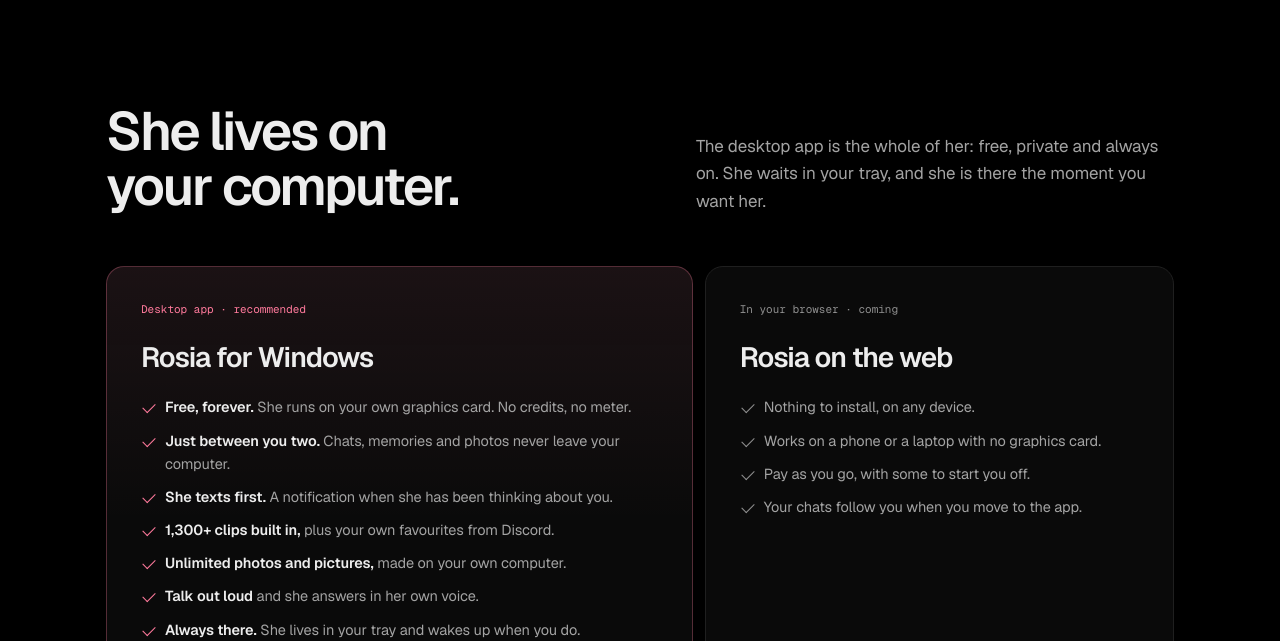
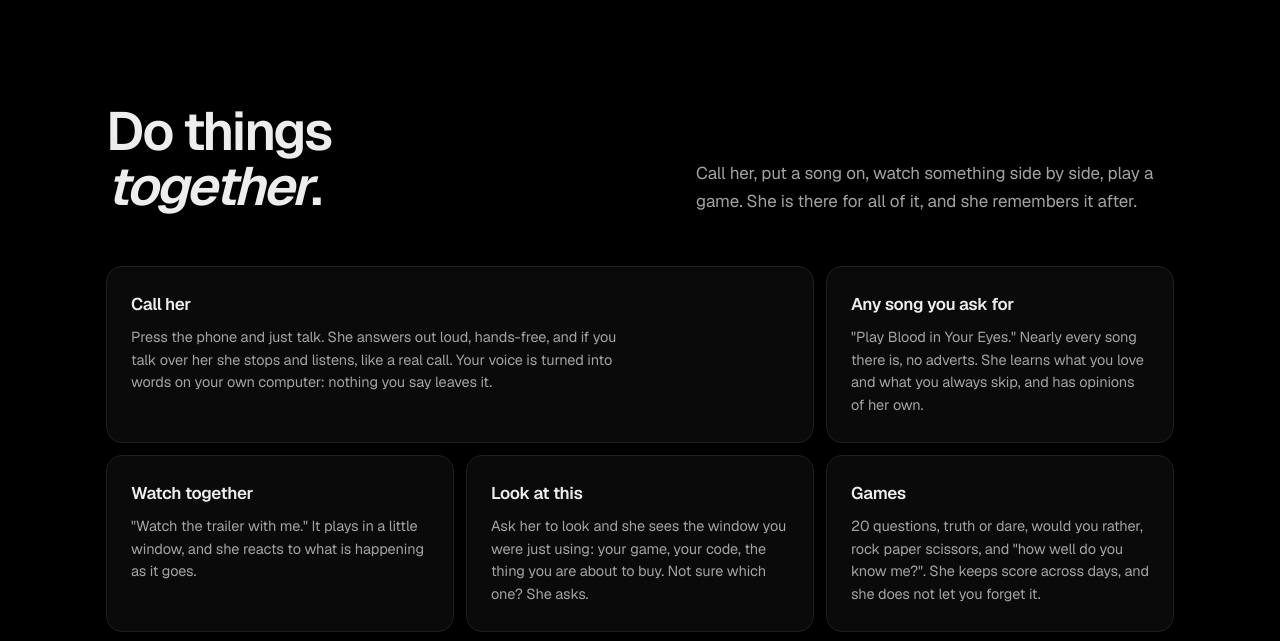
Before and after one commit to xorosiaxo/xorosiaxo.github.io, a plain HTML site: page index.html in a window 1280 px wide. Shown: the part 1909-2550 px from the top of the page. Drawn offline with Linux system fonts and the light colour scheme; no server answers; animation ran at ten frames a second.

Commit message:
Rosia 0.2.0

```diff
--- a/index.html
+++ b/index.html
@@ -5,7 +5,7 @@
   <meta name="viewport" content="width=device-width, initial-scale=1, viewport-fit=cover" />
   <meta name="theme-color" content="#000000" />
   <title>Rosia: the girl who is always yours</title>
-  <meta name="description" content="Rosia is the one you text at 2am. She flirts, teases, remembers everything you tell her, sends photos and clips, and messages first when she misses you. Free and private on your own computer. 18+." />
+  <meta name="description" content="Rosia is the one you text at 2am. She flirts, teases, remembers everything you tell her, takes your calls, plays your songs, watches with you and messages first when she misses you. Free and private on your own computer. 18+." />
   <meta property="og:title" content="Rosia" />
   <meta property="og:description" content="The girl who is always yours. She remembers you, texts first, and gets closer every time you talk." />
   <meta property="og:type" content="website" />
@@ -23,6 +23,7 @@
     <a class="brand" href="#top" aria-label="Rosia, top of the page"><span class="brand-dot" aria-hidden="true"></span>Rosia</a>
     <nav class="nav-links" aria-label="Sections">
       <a href="#her">Meet her</a>
+      <a href="#together">Together</a>
       <a href="#app">The app</a>
       <a href="#questions">Questions</a>
     </nav>
@@ -130,6 +131,51 @@
       </div>
     </section>
 
+    <!-- new in 0.2: things to do together, not just talk -->
+    <section class="band" id="together">
+      <div class="band-head">
+        <h2 class="reveal">Do things<br /><em>together</em>.</h2>
+        <p class="reveal">Call her, put a song on, watch something side by side, play a game. She is there for all of it, and she remembers it after.</p>
+      </div>
+
+      <div class="bento">
+        <article class="card card-wide reveal" data-spot>
+          <h3>Call her</h3>
+          <p>Press the phone and just talk. She answers out loud, hands-free, and if you talk over her she stops and listens, like a real call. Your voice is turned into words on your own computer: nothing you say leaves it.</p>
+        </article>
+
+        <article class="card reveal" data-spot>
+          <h3>Any song you ask for</h3>
+          <p>"Play Blood in Your Eyes." Nearly every song there is, no adverts. She learns what you love and what you always skip, and has opinions of her own.</p>
+        </article>
+
+        <article class="card reveal" data-spot>
+          <h3>Watch together</h3>
+          <p>"Watch the trailer with me." It plays in a little window, and she reacts to what is happening as it goes.</p>
+        </article>
+
+        <article class="card reveal" data-spot>
+          <h3>Look at this</h3>
+          <p>Ask her to look and she sees the window you were just using: your game, your code, the thing you are about to buy. Not sure which one? She asks.</p>
+        </article>
+
+        <article class="card reveal" data-spot>
+          <h3>Games</h3>
+          <p>20 questions, truth or dare, would you rather, rock paper scissors, and "how well do you know me?". She keeps score across days, and she does not let you forget it.</p>
+        </article>
+
+        <article class="card reveal" data-spot>
+          <h3>She has your back</h3>
+          <p>"Remind me at 5 to call mum." She tells you when it is time, remembers your birthday, and notices when it has been a month since you met.</p>
+        </article>
+
+        <article class="card card-wide reveal" data-spot>
+          <h3>Inside jokes, and a diary</h3>
+          <p>Make her laugh and it becomes a running joke she brings back weeks later. Every night you talk, she writes about you in her diary. It is locked, and only she has the key: earn her trust and maybe, one day, she will hand it over.</p>
+        </article>
+      </div>
+    </section>
+
     <!-- the app -->
     <section class="band" id="app">
       <div class="band-head">
@@ -147,7 +193,8 @@
             <li><b>She texts first.</b> A notification when she has been thinking about you.</li>
             <li><b>1,300+ clips built in,</b> plus your own favourites from Discord.</li>
             <li><b>Unlimited photos and pictures,</b> made on your own computer.</li>
-            <li><b>Talk out loud</b> and she answers in her own voice.</li>
+            <li><b>Call her,</b> hands-free: she answers in her own voice, and you can cut in.</li>
+            <li><b>Music, videos and games</b> together: any song, any video, scores kept.</li>
             <li><b>Always there.</b> She lives in your tray and wakes up when you do.</li>
           </ul>
           <a class="btn btn-solid" data-download href="#app">
@@ -189,6 +236,8 @@
         <div class="reveal"><dt>Will she remember me?</dt><dd>Everything you tell her, across every conversation: your name, your plans, the people in your life. Weeks later she will still ask how it went.</dd></div>
         <div class="reveal"><dt>Who can read my chats?</dt><dd>On the desktop app, nobody but you. They are files on your computer and are not sent anywhere.</dd></div>
         <div class="reveal"><dt>What computer do I need?</dt><dd>Windows 10 or 11. With a 6 GB graphics card or better she answers in a couple of seconds. On less she still runs, more slowly, and the app tells you what to expect before it downloads anything.</dd></div>
+        <div class="reveal"><dt>Can she really play any song?</dt><dd>Nearly any, with no adverts. She finds it on YouTube Music and plays it in the app; your own music folder comes first if you have one.</dd></div>
+        <div class="reveal"><dt>Is she listening all the time?</dt><dd>Only during a call you start, and the words are worked out on your own computer. She only looks at your screen when you ask her to, and you are told which window she looked at.</dd></div>
         <div class="reveal"><dt>Is she for adults?</dt><dd>Yes, 18 and over only. Conversations can be flirtatious and explicit.</dd></div>
         <div class="reveal"><dt>Can I take her with me?</dt><dd>Link your phone to your computer from Settings, or share a link. Your memory and chats come along.</dd></div>
         <div class="reveal"><dt>What if I stop using it?</dt><dd>Uninstall it. Your data is in one folder; keep it or delete it. There is no account to close.</dd></div>
--- a/site.js
+++ b/site.js
@@ -1,14 +1,49 @@
 /* Rosia: the website. A conversation that plays itself, a face that follows it, and things that arrive as you scroll. */
 
-// Where the Download buttons lead. Point this at the installer once a release is published.
-const DOWNLOAD_URL = 'https://github.com/xorosiaxo/xorosiaxo.github.io/releases/latest';
+// Where the Download buttons lead: straight to the installer in the newest release on GitHub, so a click downloads it
+// rather than opening the releases page. Until GitHub has answered (or if it cannot be reached), the releases page.
+const RELEASES = 'https://github.com/xorosiaxo/xorosiaxo.github.io/releases/latest';
+const LATEST = 'https://api.github.com/repos/xorosiaxo/xorosiaxo.github.io/releases/latest';
 
 const calm = window.matchMedia('(prefers-reduced-motion: reduce)').matches;
 const $ = (sel, root = document) => root.querySelector(sel);
 const $$ = (sel, root = document) => [...root.querySelectorAll(sel)];
 const wait = (ms) => new Promise((r) => setTimeout(r, ms));
 
-for (const a of $$('[data-download]')) a.href = DOWNLOAD_URL;
+for (const a of $$('[data-download]')) a.href = RELEASES;
+
+/** The installer's own download address from the newest release (the .exe attached to it), kept for a day. */
+async function installerLink() {
+  try {
+    const kept = JSON.parse(localStorage.getItem('rosia.installer') || 'null');
+    if (kept?.url && Date.now() - kept.at < 86_400_000) return kept.url;
+  } catch {
+    /* nothing kept */
+  }
+  try {
+    const res = await fetch(LATEST, { headers: { accept: 'application/vnd.github+json' } });
+    if (!res.ok) return '';
+    const release = await res.json();
+    const exe = (release.assets || []).find((a) => /setup.*\.exe$|\.exe$/i.test(a.name));
+    if (!exe?.browser_download_url) return '';
+    try {
+      localStorage.setItem('rosia.installer', JSON.stringify({ url: exe.browser_download_url, at: Date.now() }));
+    } catch {
+      /* private window: asked again next time */
+    }
+    return exe.browser_download_url;
+  } catch {
+    return '';
+  }
+}
+
+installerLink().then((url) => {
+  if (!url) return;
+  for (const a of $$('[data-download]')) {
+    a.href = url;
+    a.setAttribute('download', '');
+  }
+});
 
 /* After a click on Download: how to run the installer (as administrator), and what to do if Windows hesitates. */
 const toast = $('#installToast');
```
Also changed, not shown: updates/latest.json (+7 -7 lines), 2 other files.
